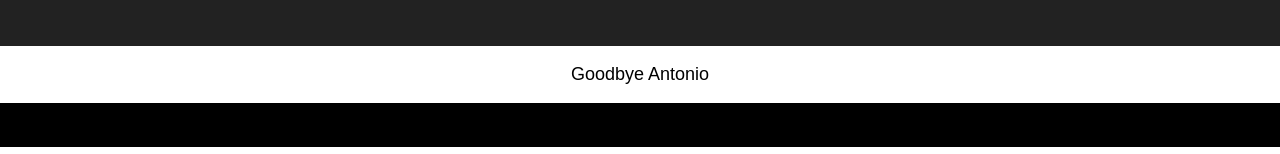
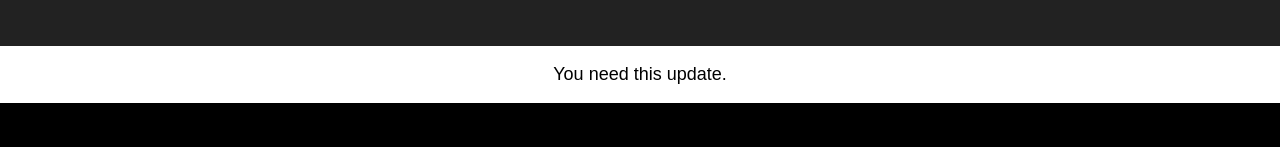
Before and after one commit to bsakers/ui-testing-nt, a React app: page / in a window 1280 px wide. Shown: the part 188-342 px from the top of the page. Built offline with nearby package versions, Linux system fonts and the light colour scheme.

Commit message:
updating upstream test

```diff
--- a/src/App.js
+++ b/src/App.js
@@ -11,7 +11,7 @@
           <h1 className="App-title">Welcome to React</h1>
         </header>
         <p className="App-intro">
-          Goodbye Antonio
+          You need this update.
         </p>
       </div>
     );
```
